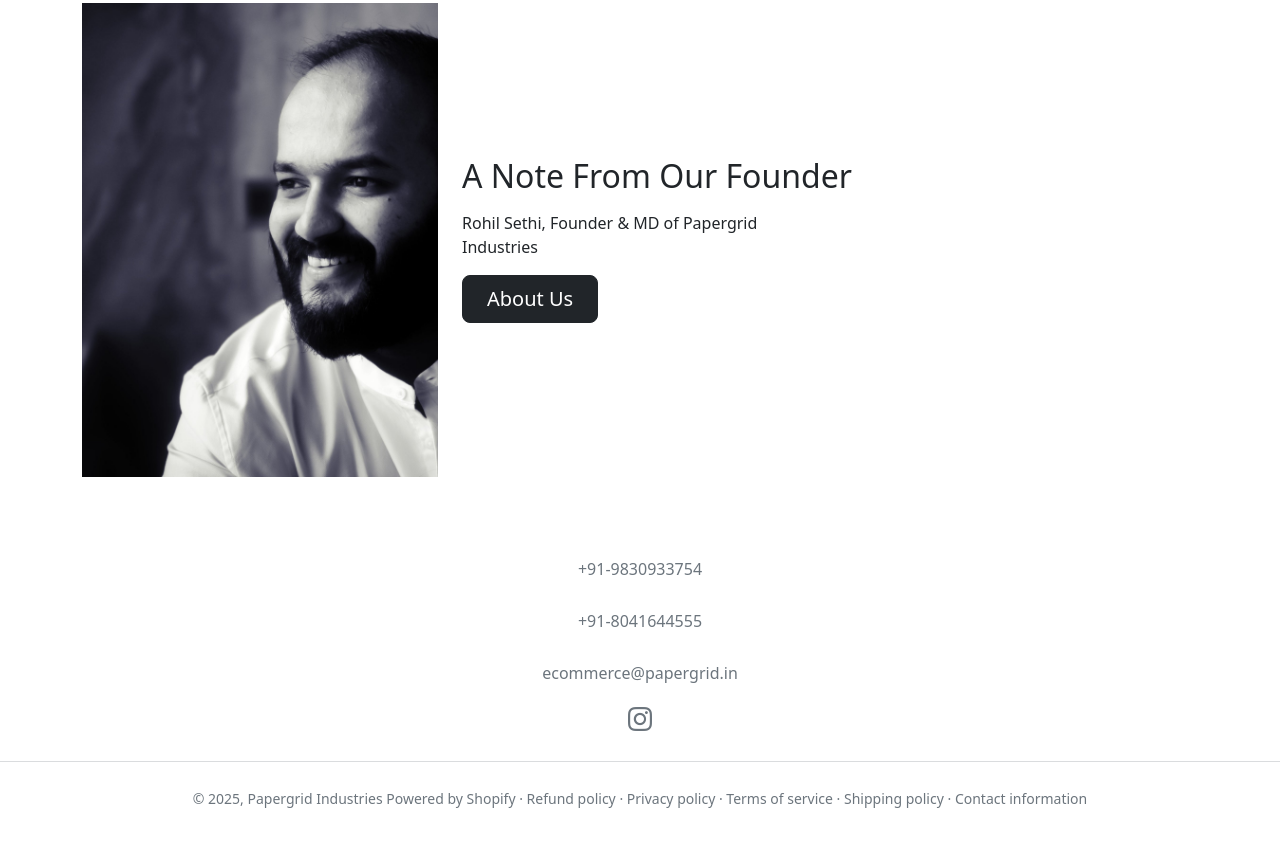
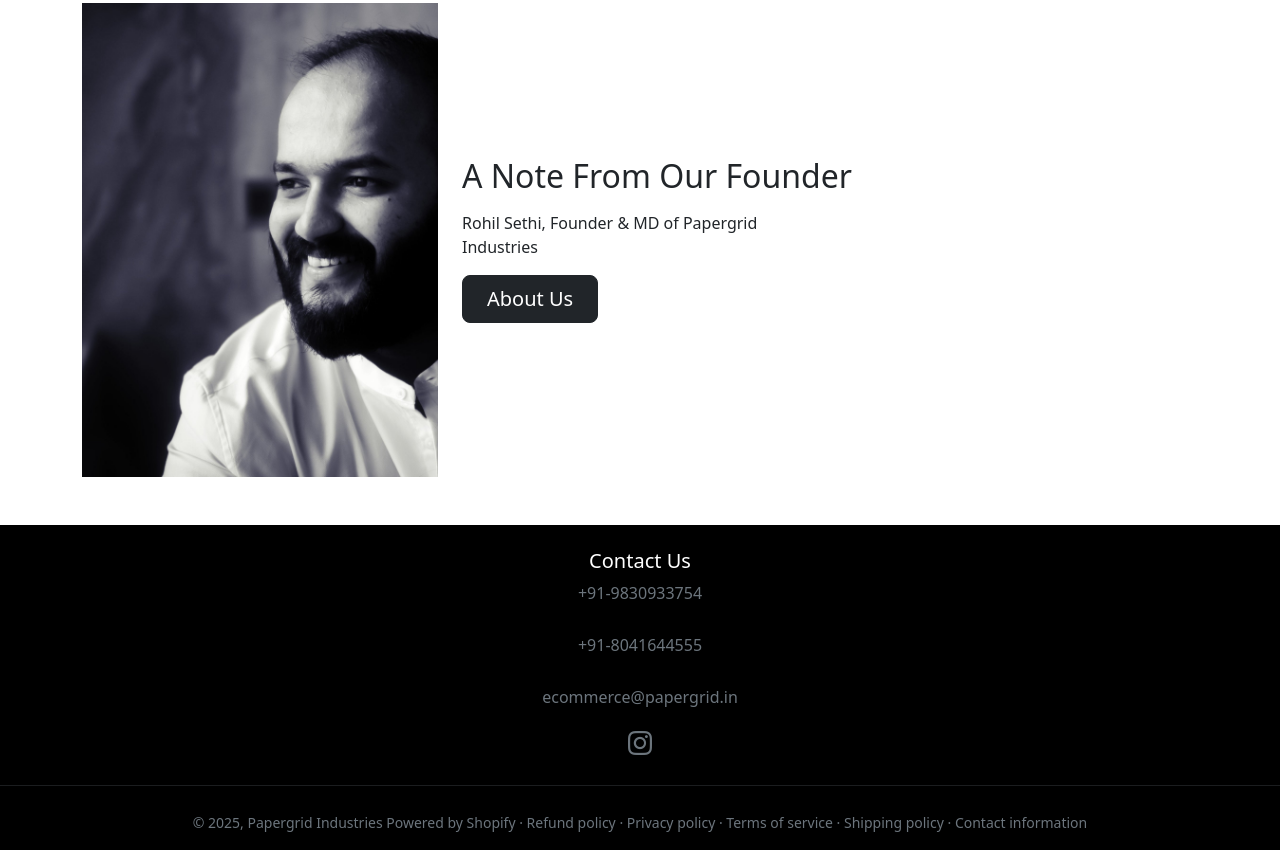
Before and after one commit to pranav-c-dev/Paper-Grid-Responsive, a plain HTML site: page index.html in a window 1280 px wide. Shown: the part 1239-2089 px from the top of the page. Before the commit the page ends 2065 px from the top, so only its background shows below. Drawn offline with nearby package versions, Linux system fonts and the light colour scheme.

Commit message:
Update index.html
foote r to footer

```diff
--- a/index.html
+++ b/index.html
@@ -104,7 +104,7 @@
     </div>
   </div>
 </div>
-<foote r class="bg-black text-white pt-4">
+<footer class="bg-black text-white pt-4">
   <div class="container text-center">
     <h5>Contact Us</h5>
     <p class="mb-1 "><a href="tel:+919830933754" class="text-decoration-none text-secondary">+91-9830933754</a></p>
```
